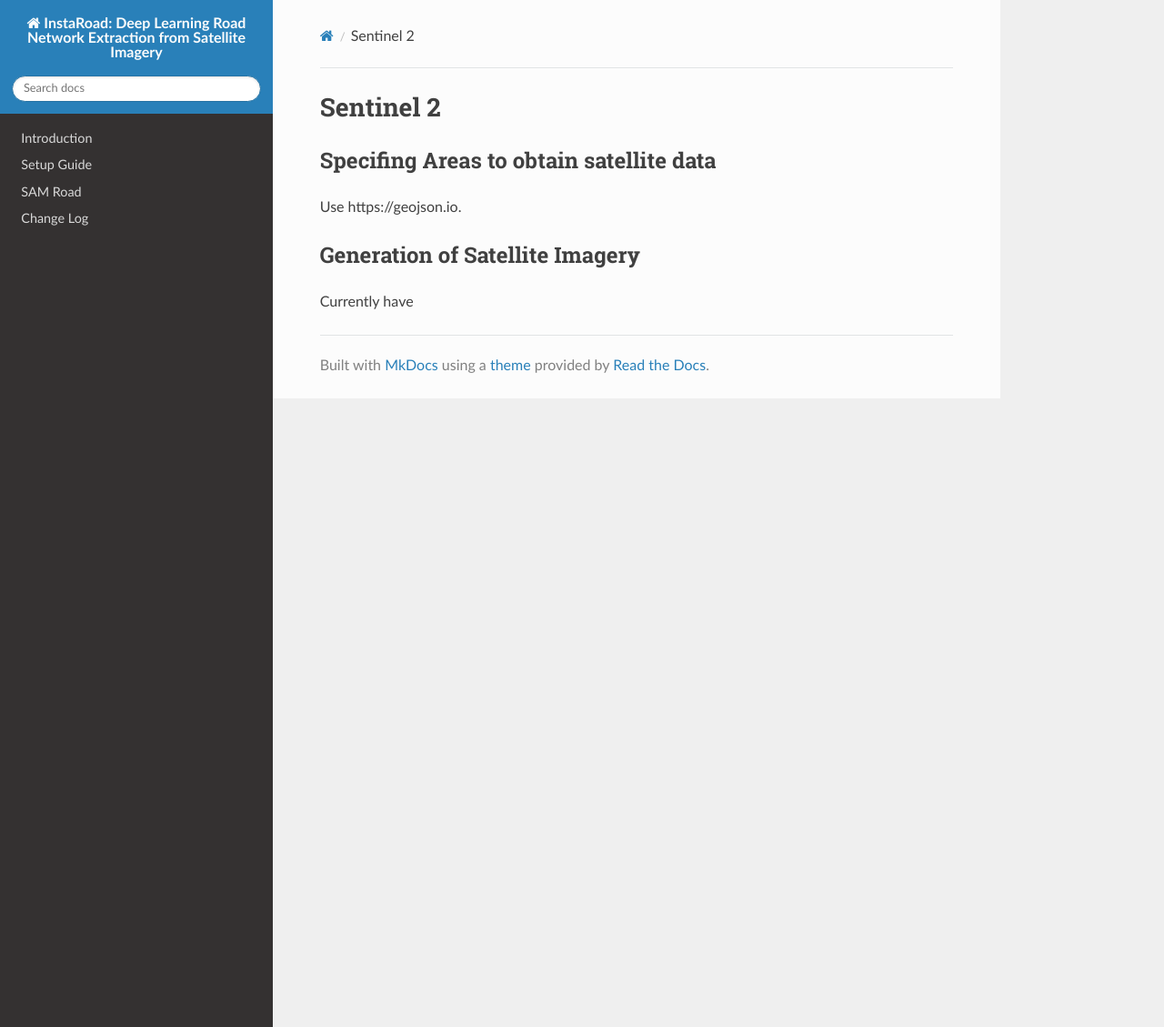
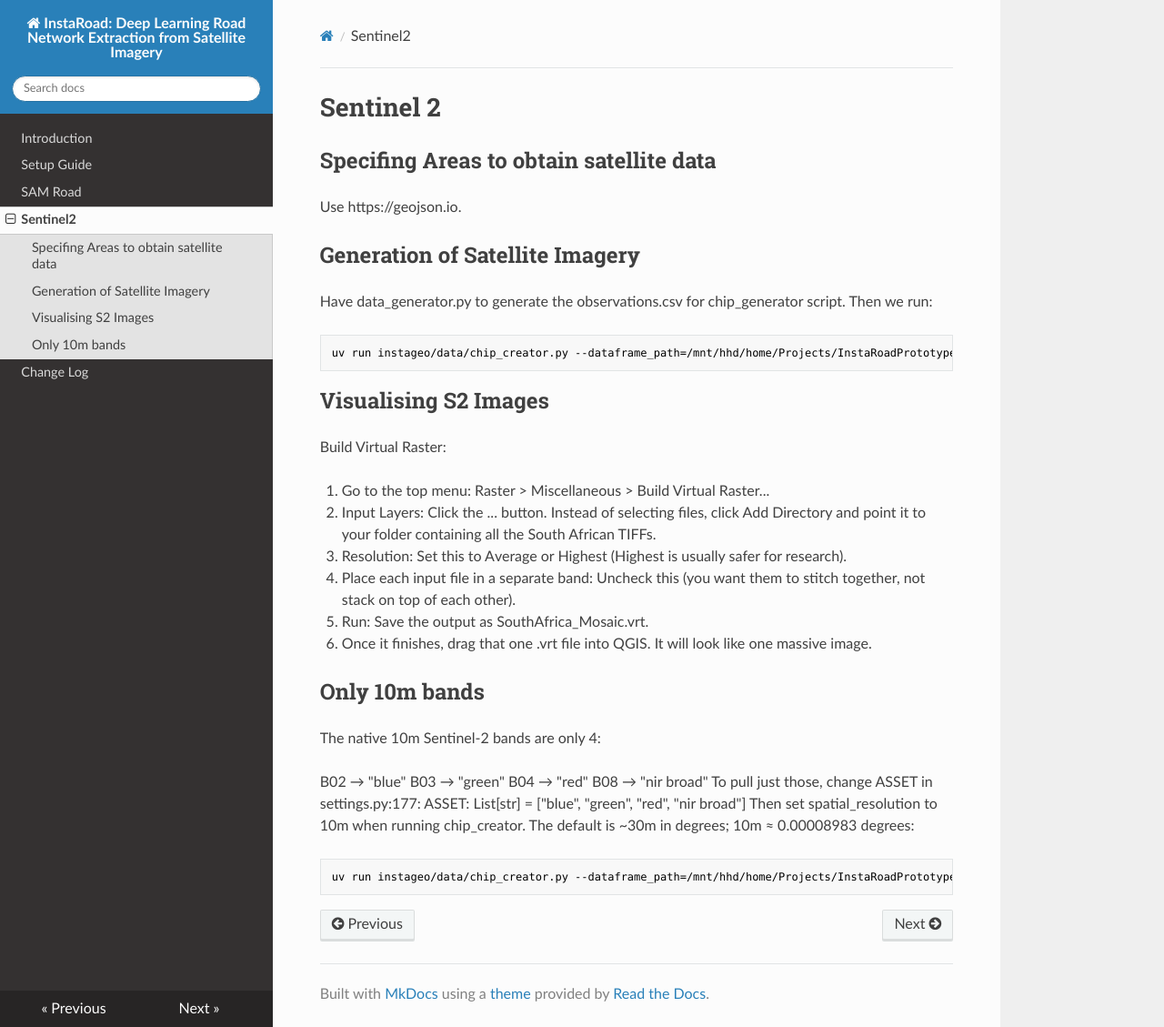
Before and after one commit to Goamhobala/Task-Driven-Super-Resolution-, an MkDocs documentation site: the page built from docs/sentinel2.md, in a window 1280 px wide and 1129 px high. Shown: the whole window at 91% size. Built offline with MkDocs 1.6.1, drawn with Linux system fonts in a browser that asks for light colours; nearby versions of some CDN libraries.

Commit message:
S2Gen: Add docs

````diff
--- a/docs/sentinel2.md
+++ b/docs/sentinel2.md
@@ -5,4 +5,33 @@
 
 
 ## Generation of Satellite Imagery
-Currently have
+Have data_generator.py to generate the observations.csv for chip_generator script. Then we run:
+
+```bash
+uv run instageo/data/chip_creator.py --dataframe_path=/mnt/hhd/home/Projects/InstaRoadPrototype/dataset/sentinel2/sa_observations.csv --output_directory=/mnt/hhd/home/Projects/S2ImageData --data_source=S2 --data_format=csv --processing_method=cog --chip_size=256 --cloud_coverage=0 --temporal_tolerance=365 --num_steps=1 --nois_time_series_task --noshift_to_month_start --min_count=1
+```
+
+## Visualising S2 Images
+Build Virtual Raster:
+
+1. Go to the top menu: Raster > Miscellaneous > Build Virtual Raster...
+2. Input Layers: Click the ... button. Instead of selecting files, click Add Directory and point it to your folder containing all the South African TIFFs.
+3. Resolution: Set this to Average or Highest (Highest is usually safer for research).
+4. Place each input file in a separate band: Uncheck this (you want them to stitch together, not stack on top of each other).
+5. Run: Save the output as SouthAfrica_Mosaic.vrt.
+6. Once it finishes, drag that one .vrt file into QGIS. It will look like one massive image.
+
+## Only 10m bands
+The native 10m Sentinel-2 bands are only 4:
+
+B02 → "blue"
+B03 → "green"
+B04 → "red"
+B08 → "nir broad"
+To pull just those, change ASSET in settings.py:177:
+ASSET: List[str] = ["blue", "green", "red", "nir broad"]
+Then set spatial_resolution to 10m when running chip_creator. The default is ~30m in degrees; 10m ≈ 0.00008983 degrees:
+
+```bash
+uv run instageo/data/chip_creator.py --dataframe_path=/mnt/hhd/home/Projects/InstaRoadPrototype/dataset/sentinel2/sa_observations.csv --output_directory=/mnt/hhd/home/Projects/S2Image10m --data_source=S2 --data_format=csv --processing_method=cog --chip_size=256 --cloud_coverage=0 --temporal_tolerance=365 --num_steps=1 --nois_time_series_task --noshift_to_month_start --min_count=1 --spatial_resolution=0.00008983
+```
--- a/mkdocs.yml
+++ b/mkdocs.yml
@@ -5,4 +5,5 @@
   - Introduction: index.md
   - Setup Guide: setup.md
   - SAM Road: samroad.md
+  - Sentinel2: sentinel2.md
   - Change Log: changelog.md
````
